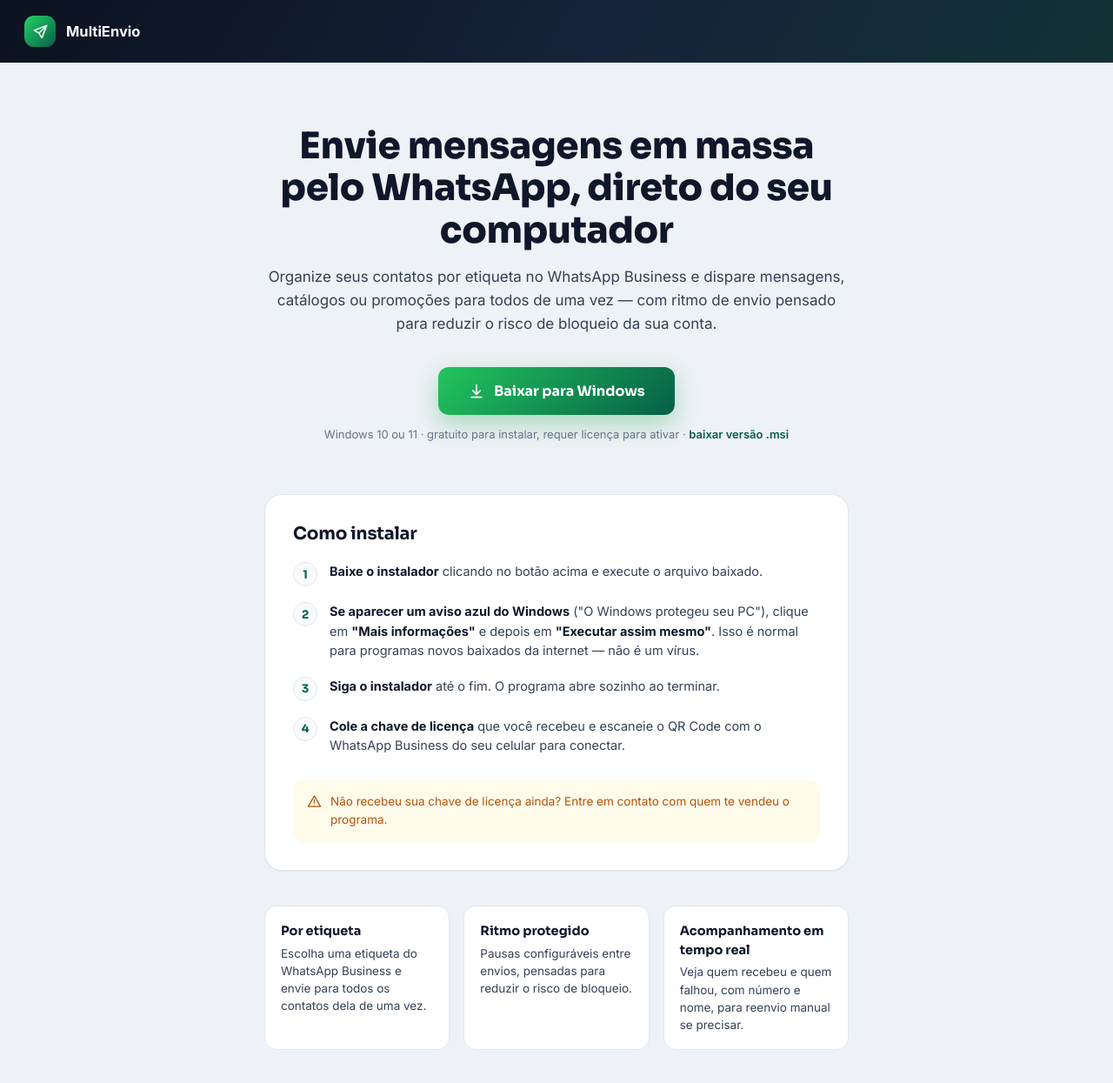
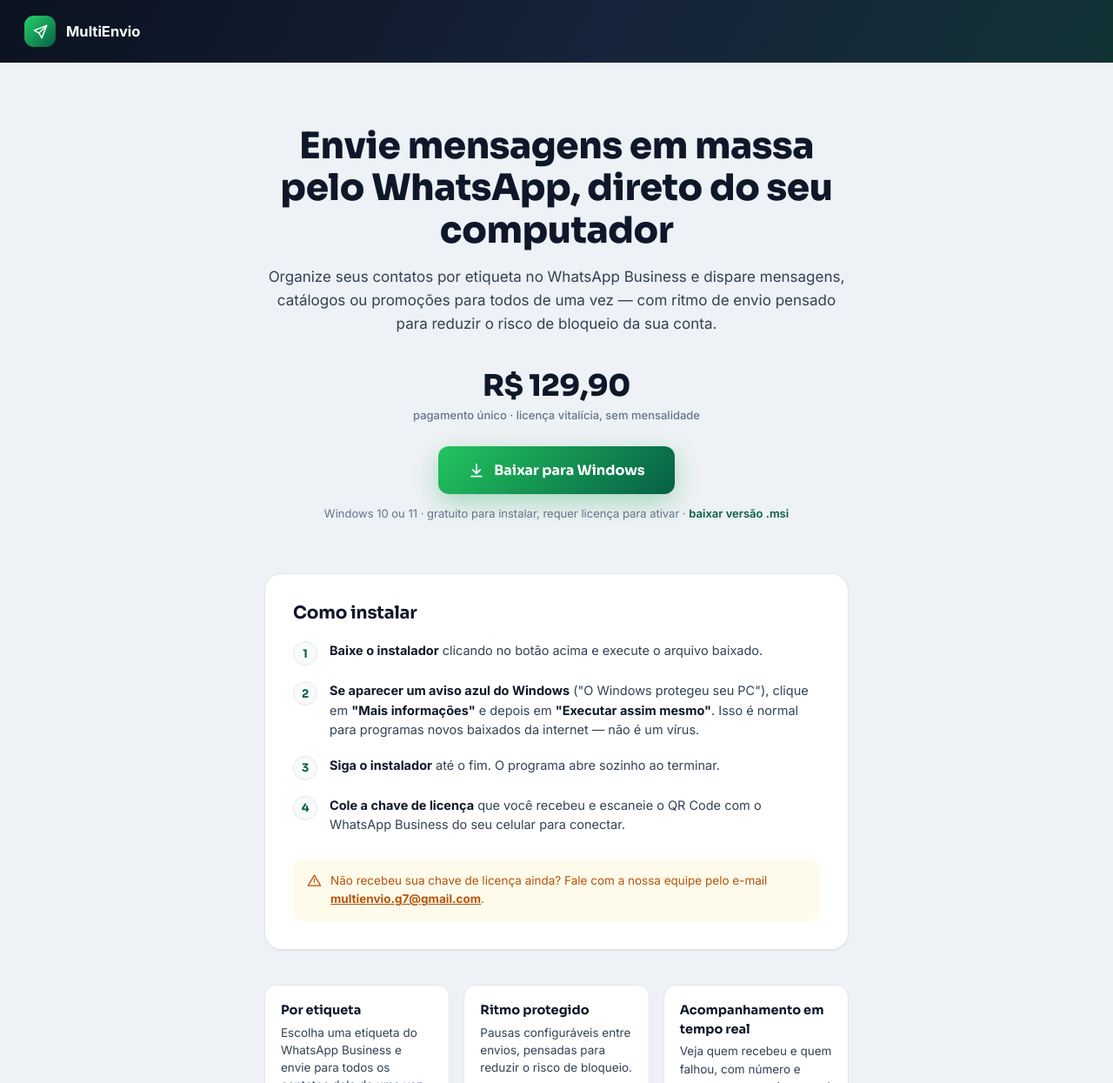
Before and after one commit to FelipeChessa/disparo-em-massa-releases, a website: page index.html in a window 1280 px wide. Shown: the top 1245 px of the page at 87% size. Drawn offline with Linux system fonts and the light colour scheme.

Commit message:
Adiciona preco e contato de suporte na pagina de download

```diff
--- a/index.html
+++ b/index.html
@@ -75,6 +75,26 @@
     margin: 0 0 36px;
   }
 
+  .price-tag {
+    display: flex;
+    flex-direction: column;
+    align-items: center;
+    gap: 4px;
+    margin-bottom: 28px;
+  }
+  .price-value {
+    font-family: var(--font-heading);
+    font-size: 34px;
+    font-weight: 800;
+    color: var(--ink);
+    letter-spacing: -0.01em;
+  }
+  .price-note {
+    font-size: 13px;
+    color: var(--muted);
+    font-weight: 500;
+  }
+
   .download-btn {
     display: inline-flex;
     align-items: center;
@@ -146,6 +166,7 @@
     align-items: flex-start;
   }
   .warning-note svg { width: 17px; height: 17px; flex-shrink: 0; margin-top: 2px; }
+  .warning-note a { color: inherit; font-weight: 700; text-decoration: underline; }
 
   .features {
     display: grid;
@@ -190,6 +211,11 @@
         o risco de bloqueio da sua conta.
       </p>
 
+      <div class="price-tag">
+        <span class="price-value">R$ 129,90</span>
+        <span class="price-note">pagamento único · licença vitalícia, sem mensalidade</span>
+      </div>
+
       <a class="download-btn" href="#" id="download-link" download>
         <svg viewBox="0 0 24 24" fill="none" stroke="currentColor" stroke-width="2" stroke-linecap="round" stroke-linejoin="round"><path d="M12 3v13"/><path d="m7 11 5 5 5-5"/><path d="M5 20h14"/></svg>
         Baixar para Windows
@@ -224,7 +250,8 @@
 
         <div class="warning-note">
           <svg viewBox="0 0 24 24" fill="none" stroke="currentColor" stroke-width="1.8" stroke-linecap="round" stroke-linejoin="round"><path d="M12 3 2 20h20L12 3z"/><line x1="12" y1="9" x2="12" y2="14"/><circle cx="12" cy="17" r="0.6" fill="currentColor" stroke="none"/></svg>
-          <span>Não recebeu sua chave de licença ainda? Entre em contato com quem te vendeu o programa.</span>
+          <span>Não recebeu sua chave de licença ainda? Fale com a nossa equipe pelo e-mail
+          <a href="mailto:multienvio.g7@gmail.com">multienvio.g7@gmail.com</a>.</span>
         </div>
       </div>
 
```
